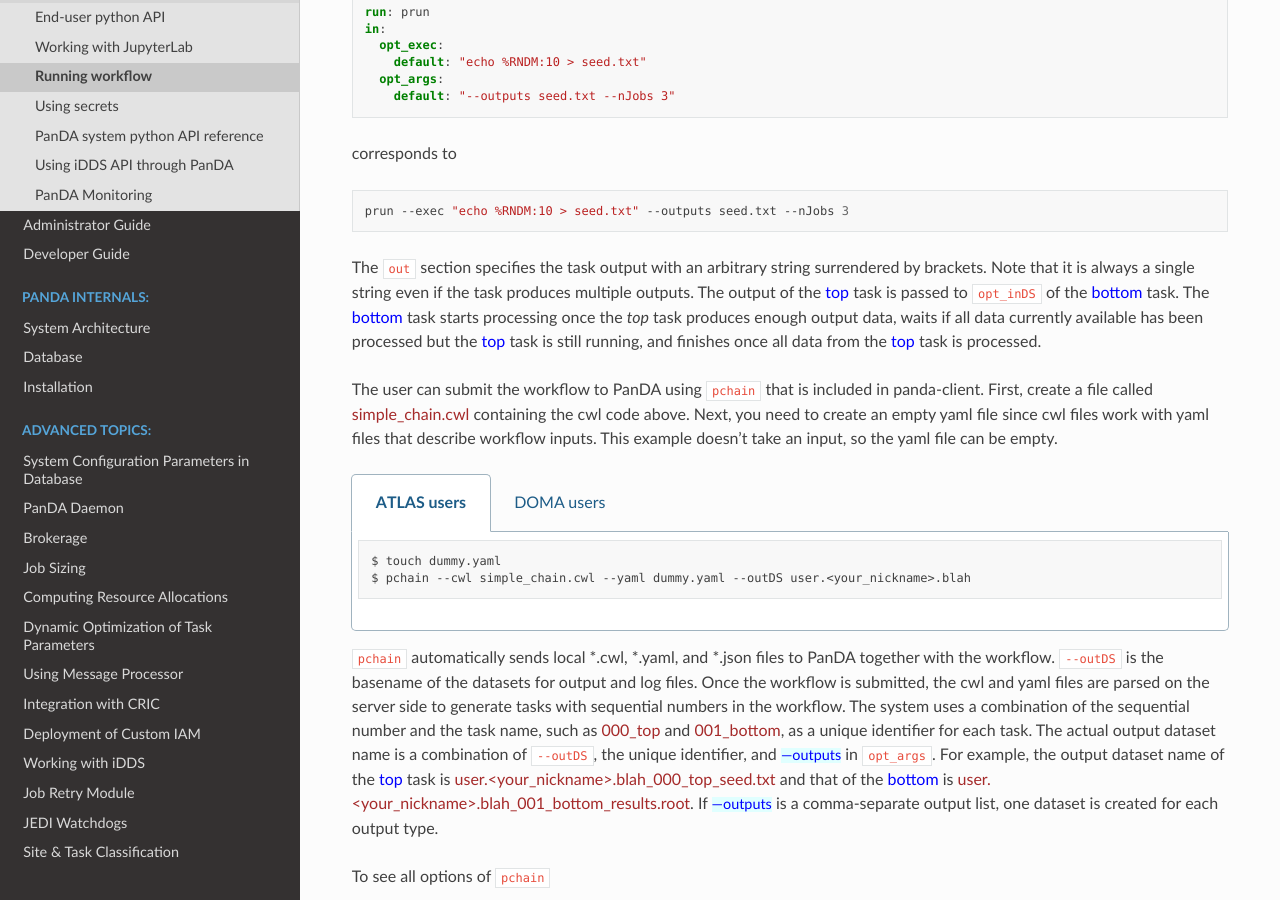
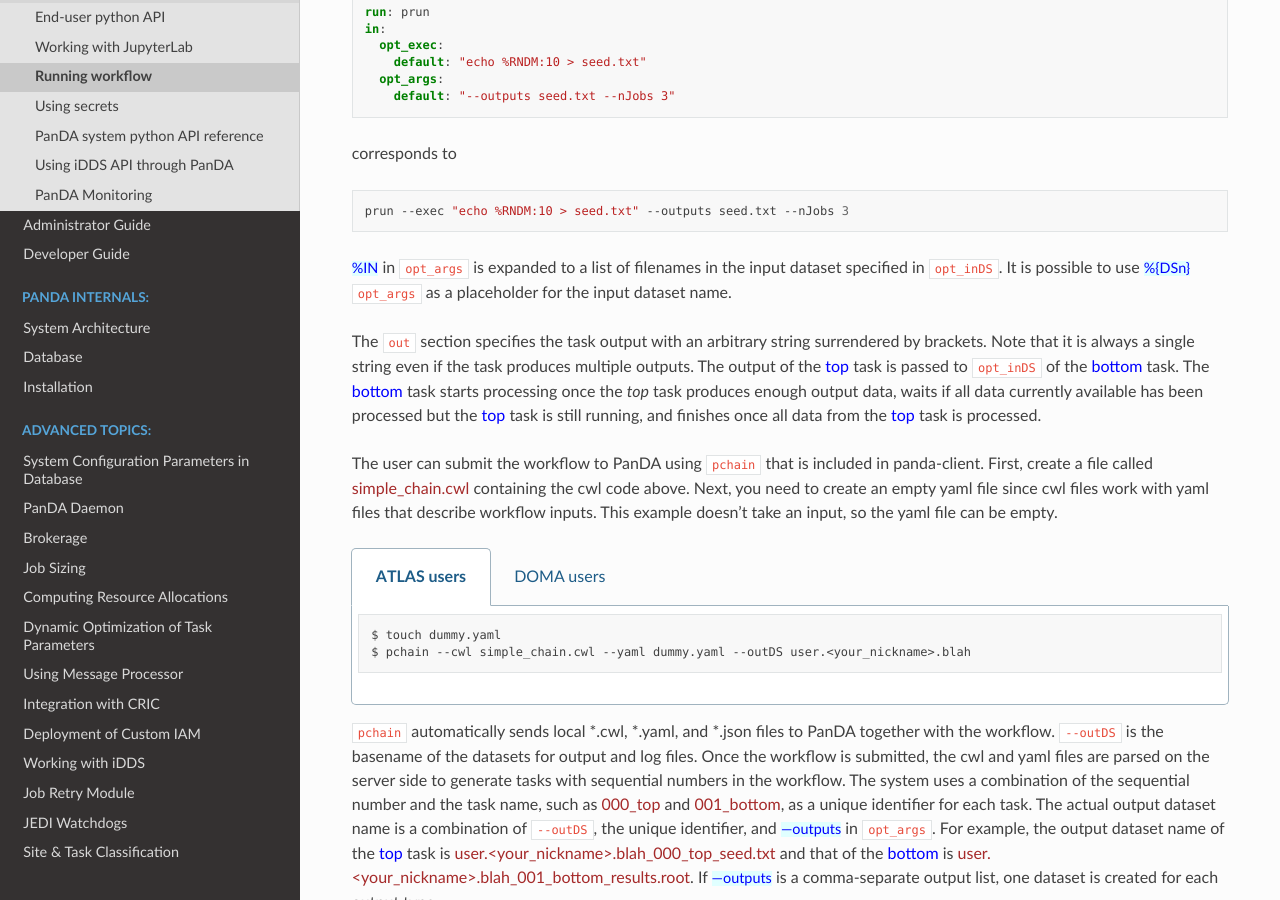
Before and after one commit to PanDAWMS/panda-docs, a Sphinx documentation site: the page built from docs/source/client/pchain.rst, in a window 1280 px wide and 900 px high, scrolled down 2339 px. Built offline with Sphinx 7.4.7 and the Read the Docs theme 2.0.0, drawn with Linux system fonts in a browser that asks for light colours; pages that are not in the unit, such as notebooks, are missing from menus.

Commit message:
DS in opt_args

```diff
--- a/docs/source/client/pchain.rst
+++ b/docs/source/client/pchain.rst
@@ -96,6 +96,9 @@
 
   prun --exec "echo %RNDM:10 > seed.txt" --outputs seed.txt --nJobs 3
 
+:hblue:`%IN` in ``opt_args`` is expanded to a list of filenames in the input dataset specified in ``opt_inDS``.
+It is possible to use :hblue:`%{DSn}` ``opt_args`` as a placeholder for the input dataset name.
+
 The ``out`` section specifies the task output with an arbitrary string surrendered by brackets.
 Note that it is always a single string even if the task produces multiple outputs.
 The output of the :blue:`top` task is passed to ``opt_inDS`` of the :blue:`bottom` task.
```
Also changed, not shown: other parts of docs/source/client/pchain.rst (+2 -1 lines), 3 other files.
